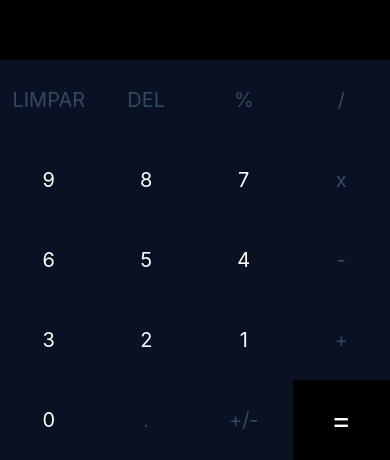
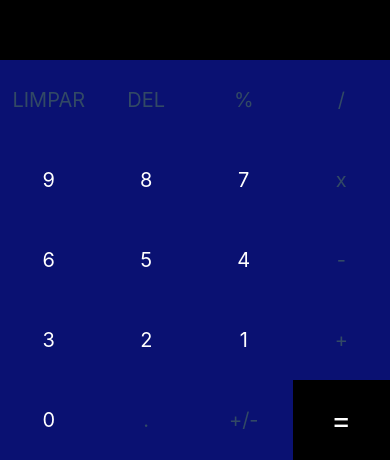
Before and after one commit to karlosACO/Nova1-uc13, a React Native app: screen / in a window 390 px wide. Shown: the part 384-844 px from the top of the page. Built offline with nearby package versions, Linux system fonts and the light colour scheme.

Commit message:
Alteração da cor de fundo da área dos botões menos o botão =

```diff
--- a/App.js
+++ b/App.js
@@ -114,7 +114,7 @@ const styles = StyleSheet.create({
     flexWrap: 'wrap',
   },
   button: {
-    backgroundColor: '#0A1122',
+    backgroundColor: '#0A1172',
     alignItems: 'center',
     justifyContent: 'center',
     minWidth: 80,
```
